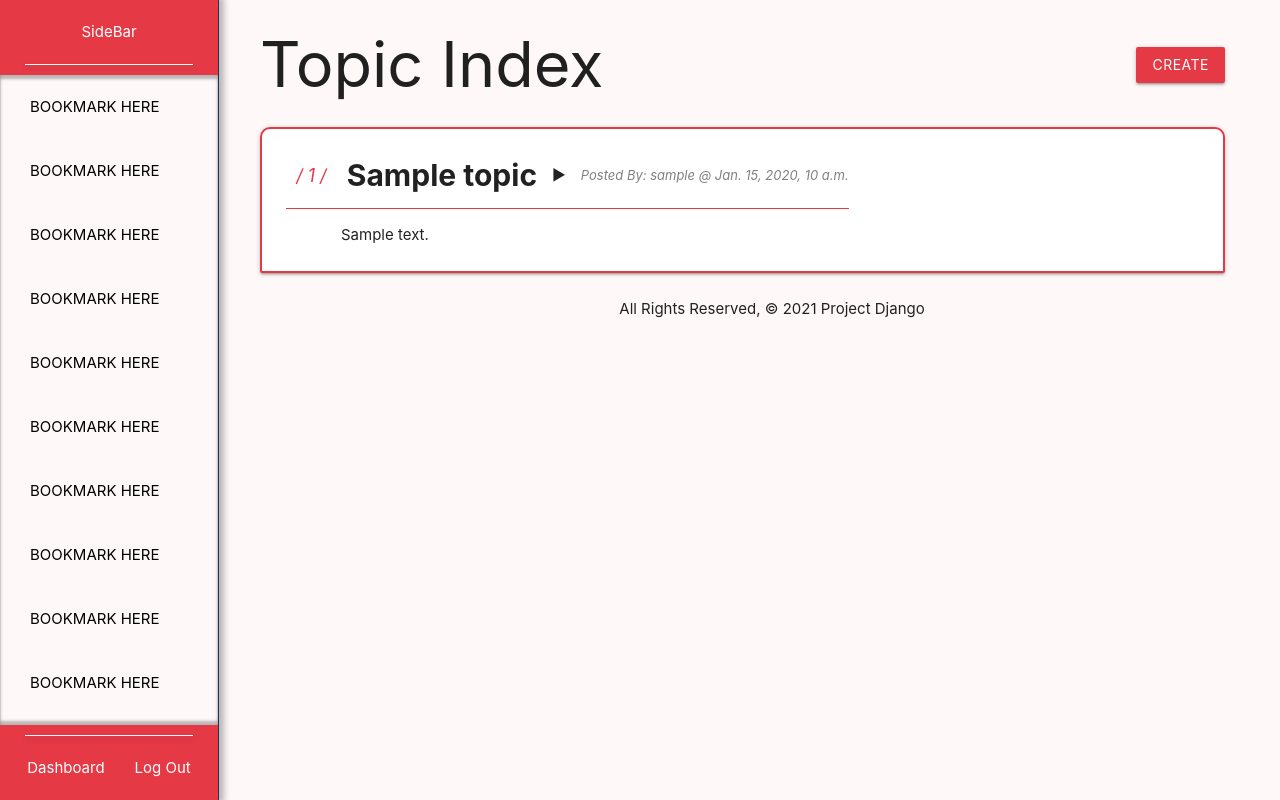
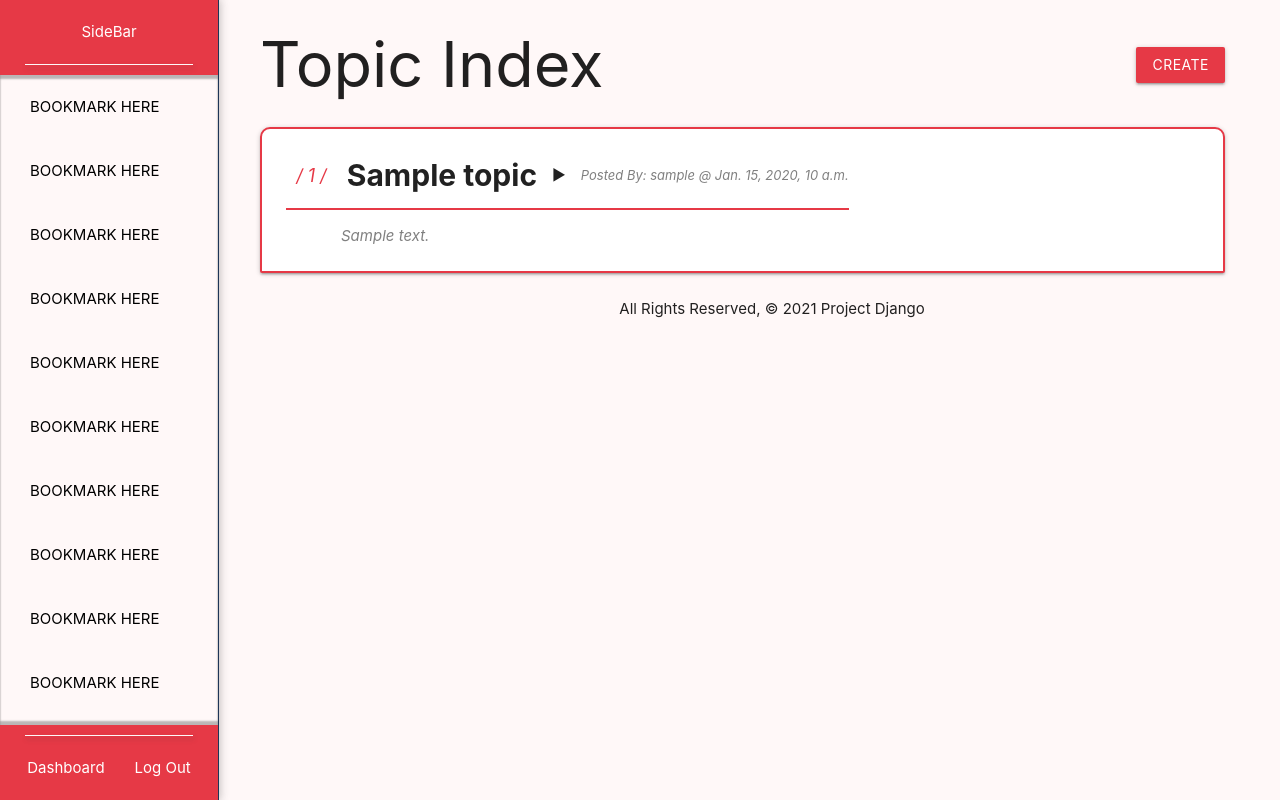
Before and after one commit to taverasn/sidebar, a Django app: page /topics/ in a window 1280 px wide. Run offline with Django 3.2, Linux system fonts and the light colour scheme; a user stored in the database is signed in; tables that the repository leaves empty hold one stand-in row (values such as "Sample post").

Commit message:
styled for index and detail

```diff
--- a/main_app/static/css/style.css
+++ b/main_app/static/css/style.css
@@ -221,7 +221,7 @@ opacity: 0.9;
     width: 219px;
     height: 100vh;
     background-color: var(--test-color-4);
-    box-shadow: 2px 0 6px 3px var(--shadow);
+    box-shadow: .25px 0 9px 1px var(--shadow);
     border-right: 1.5px solid var(--test-color-1);
 }
 
@@ -254,7 +254,7 @@ opacity: 0.9;
     height: 90vh;
     overflow: scroll;
     background-color: var(--test-color-2);
-    box-shadow: inset 0px 4px 3px var(--shadow), inset 0px -4px 3px var(--shadow);
+    box-shadow: inset 0px 4px 2px var(--shadow), inset 0px -4px 2px var(--shadow);
     color: black;
 }
 
@@ -312,6 +312,18 @@ opacity: 0.9;
 .description {
     overflow-wrap: break-word;
     padding-left: 55px;
+    padding-right: 55px;
+    color: var(--accent-alt-background-color);
+    font-style: italic;
+}
+
+.description-container {
+    overflow-wrap: break-word;
+    padding-left: 55px;
+    padding-right: 55px;
+    background-color: white;
+    border: 3px solid var(--test-color-4);
+    border-radius: 10px;
 }
 
 .btn {
@@ -361,7 +373,7 @@ opacity: 0.9;
 }
 
 .card-rule {
-    height: 1.5px;
+    height: 2px;
     width: 100%;
     background-color: var(--test-color-4);
     margin-bottom: 15px;
```
